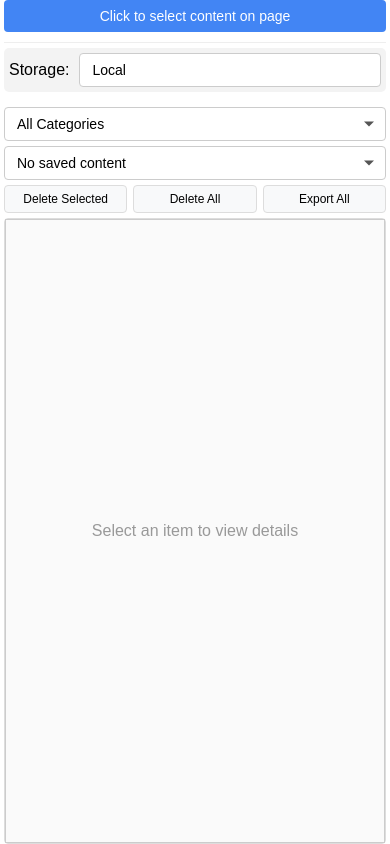
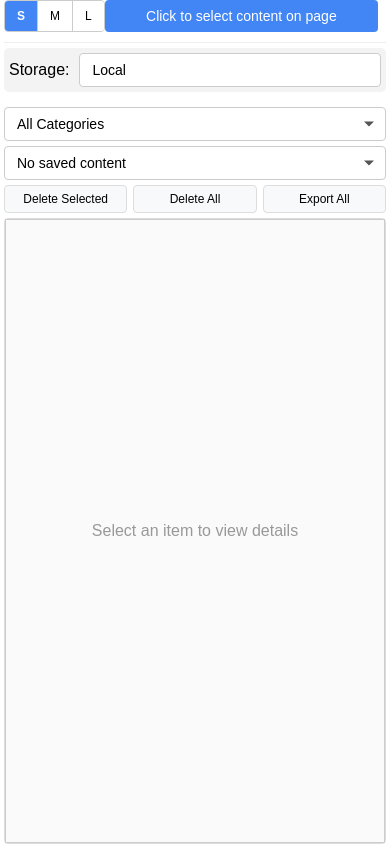
Before and after one commit to cnmzsjbz199328/capture, a browser extension: page chrome-extension/sidebar.html in a window 390 px wide. Drawn offline with Linux system fonts and the light colour scheme.

Commit message:
Implement sidebar width controls and update layout functionality; enhance user experience with responsive design

```diff
--- a/chrome-extension/popup.css
+++ b/chrome-extension/popup.css
@@ -47,7 +47,7 @@ html, body {
 }
 
 #activate {
-  width: 100%;
+  width: 50%;
   padding: 8px;
   font-size: 14px;
   background: #4285f4;
@@ -121,3 +121,47 @@ hr {
   width: 100%;
   margin: 0;
 }
+
+/* --- Width Controls --- */
+.top-controls {
+  display: flex;
+  justify-content: space-between;
+  align-items: center;
+  flex-direction: row-reverse;
+}
+
+#activate {
+  flex-grow: 1;
+  margin-right: 8px;
+}
+
+#width-controls {
+  display: flex;
+  border: 1px solid #ccc;
+  border-radius: 4px;
+  overflow: hidden;
+}
+
+.width-btn {
+  padding: 8px 12px;
+  font-size: 12px;
+  background: #fff;
+  border: none;
+  border-left: 1px solid #ccc;
+  cursor: pointer;
+  transition: background-color 0.2s;
+}
+
+#width-controls .width-btn:first-child {
+  border-left: none;
+}
+
+.width-btn:hover {
+  background: #f0f0f0;
+}
+
+.width-btn.active {
+  background: #4285f4;
+  color: white;
+  font-weight: bold;
+}
--- a/chrome-extension/sidebar.html
+++ b/chrome-extension/sidebar.html
@@ -7,7 +7,14 @@
 
 </head>
 <body>
-  <button id="activate">Click to select content on page</button>
+      <div class="top-controls">
+      <button id="activate">Click to select content on page</button>
+      <div id="width-controls">
+        <button class="width-btn" data-width="low">S</button>
+        <button class="width-btn" data-width="medium">M</button>
+        <button class="width-btn" data-width="high">L</button>
+      </div>
+    </div>
   <div id="status"></div>
   <hr>
 
--- a/chrome-extension/sidebar.js
+++ b/chrome-extension/sidebar.js
@@ -14,6 +14,7 @@ document.addEventListener('DOMContentLoaded', () => {
   const deleteAllBtn = document.getElementById('deleteAll');
   const exportAllBtn = document.getElementById('exportAll');
   const contentDetailDiv = document.getElementById('contentDetail');
+  const widthControls = document.querySelectorAll('.width-btn');
 
   // App State
   let storageMode = 'local';
@@ -22,16 +23,18 @@ document.addEventListener('DOMContentLoaded', () => {
 
   // --- Initialization ---
   async function initialize() {
-    const data = await chrome.storage.local.get(['storageMode', 'apiToken', 'mongoURI']);
+    const data = await chrome.storage.local.get(['storageMode', 'apiToken', 'mongoURI', 'sidebarWidth']);
     storageMode = data.storageMode || 'local';
     apiToken = data.apiToken || null;
     mongoURI = data.mongoURI || '';
+    const sidebarWidth = data.sidebarWidth || 'low'; // Default to 'low'
 
     storageSelect.value = storageMode;
     mongoUriInput.value = mongoURI;
 
     updateUIForStorageMode();
     renderCategoryAndList();
+    updateWidthButtons(sidebarWidth);
 
     // Setup Event Listeners
     activateBtn.addEventListener('click', activateSelector);
@@ -43,6 +46,9 @@ document.addEventListener('DOMContentLoaded', () => {
     deleteSelectedBtn.addEventListener('click', deleteSelected);
     deleteAllBtn.addEventListener('click', deleteAll);
     exportAllBtn.addEventListener('click', exportAll);
+    widthControls.forEach(btn => {
+      btn.addEventListener('click', handleWidthChange);
+    });
   }
 
   // --- UI Update Logic ---
@@ -67,7 +73,26 @@ document.addEventListener('DOMContentLoaded', () => {
     }
   }
 
+  function updateWidthButtons(activeWidth) {
+    widthControls.forEach(btn => {
+      if (btn.dataset.width === activeWidth) {
+        btn.classList.add('active');
+      } else {
+        btn.classList.remove('active');
+      }
+    });
+  }
+
   // --- Event Handlers ---
+  async function handleWidthChange(event) {
+    const newWidth = event.target.dataset.width;
+    if (!newWidth) return;
+
+    await chrome.storage.local.set({ sidebarWidth: newWidth });
+    updateWidthButtons(newWidth);
+    window.parent.postMessage({ action: 'updateLayout' }, '*');
+  }
+
   async function handleStorageChange() {
     storageMode = storageSelect.value;
     await chrome.storage.local.set({ storageMode });
@@ -91,7 +116,6 @@ document.addEventListener('DOMContentLoaded', () => {
       return;
     }
 
-    // Automatically append options if they are not present
     if (!uri.includes('?')) {
       uri += '?retryWrites=true&w=majority';
     }
@@ -107,7 +131,7 @@ document.addEventListener('DOMContentLoaded', () => {
       const result = await response.json();
       if (response.ok && result.status === 'success') {
         apiToken = result.data.token;
-        mongoURI = mongoUriInput.value.trim(); // Save the original user input
+        mongoURI = mongoUriInput.value.trim();
         await chrome.storage.local.set({ apiToken, mongoURI });
         statusDiv.textContent = 'Connection successful!';
         updateUIForStorageMode();
@@ -125,7 +149,7 @@ document.addEventListener('DOMContentLoaded', () => {
     try {
       await makeApiCall('/database/disconnect', 'POST', { token: apiToken });
     } catch (error) {
-      // Ignore errors on disconnect, just clear local data
+      // Ignore errors
     }
     apiToken = null;
     await chrome.storage.local.remove(['apiToken']);
@@ -158,19 +182,15 @@ document.addEventListener('DOMContentLoaded', () => {
     try {
       const capturesResponse = await makeApiCall(`/captures?category=${selectedCategory === '__all__' ? '' : selectedCategory}`);
       const categoriesResponse = await makeApiCall('/categories');
-
       const captures = capturesResponse.data.captures || [];
       const categories = categoriesResponse.data.categories || [];
-
       populateDropdowns(captures, selectedCategory, categories);
-
     } catch (error) {
       statusDiv.textContent = `Error: ${error.message}`;
     }
   }
 
   function populateDropdowns(list, selectedCategory, serverCategories = null) {
-    // Categories
     const categorySet = new Set();
     if (serverCategories) {
         serverCategories.forEach(cat => categorySet.add(cat));
@@ -193,7 +213,6 @@ document.addEventListener('DOMContentLoaded', () => {
         categoryDropdown.appendChild(option);
     });
 
-    // Titles
     let filteredList = list;
     if (storageMode === 'local' && selectedCategory !== '__all__') {
         filteredList = list.filter(item => (item.categories || []).includes(selectedCategory));
@@ -321,7 +340,6 @@ document.addEventListener('DOMContentLoaded', () => {
 
   function activateSelector() {
     statusDiv.innerText = 'Selector activated, click target content on page (Press ESC to cancel)';
-    // Post message to the parent window (content.js) to activate the selector
     window.parent.postMessage({ action: 'activateSelectorFromSidebar' }, '*');
   }
 
@@ -333,9 +351,6 @@ document.addEventListener('DOMContentLoaded', () => {
 
   // Listen for messages from the parent window (content.js)
   window.addEventListener('message', (event) => {
-    // Optional: Add an origin check for security if you want to be more robust
-    // if (event.origin !== 'chrome-extension://YOUR_EXTENSION_ID') return;
-
     if (event.data.action && event.data.action === 'refreshSidebarView') {
       console.log('Refresh command received from content script.');
       renderCategoryAndList(categoryDropdown.value);
```
Also changed, not shown: chrome-extension/content.js (+23 -11 lines).
